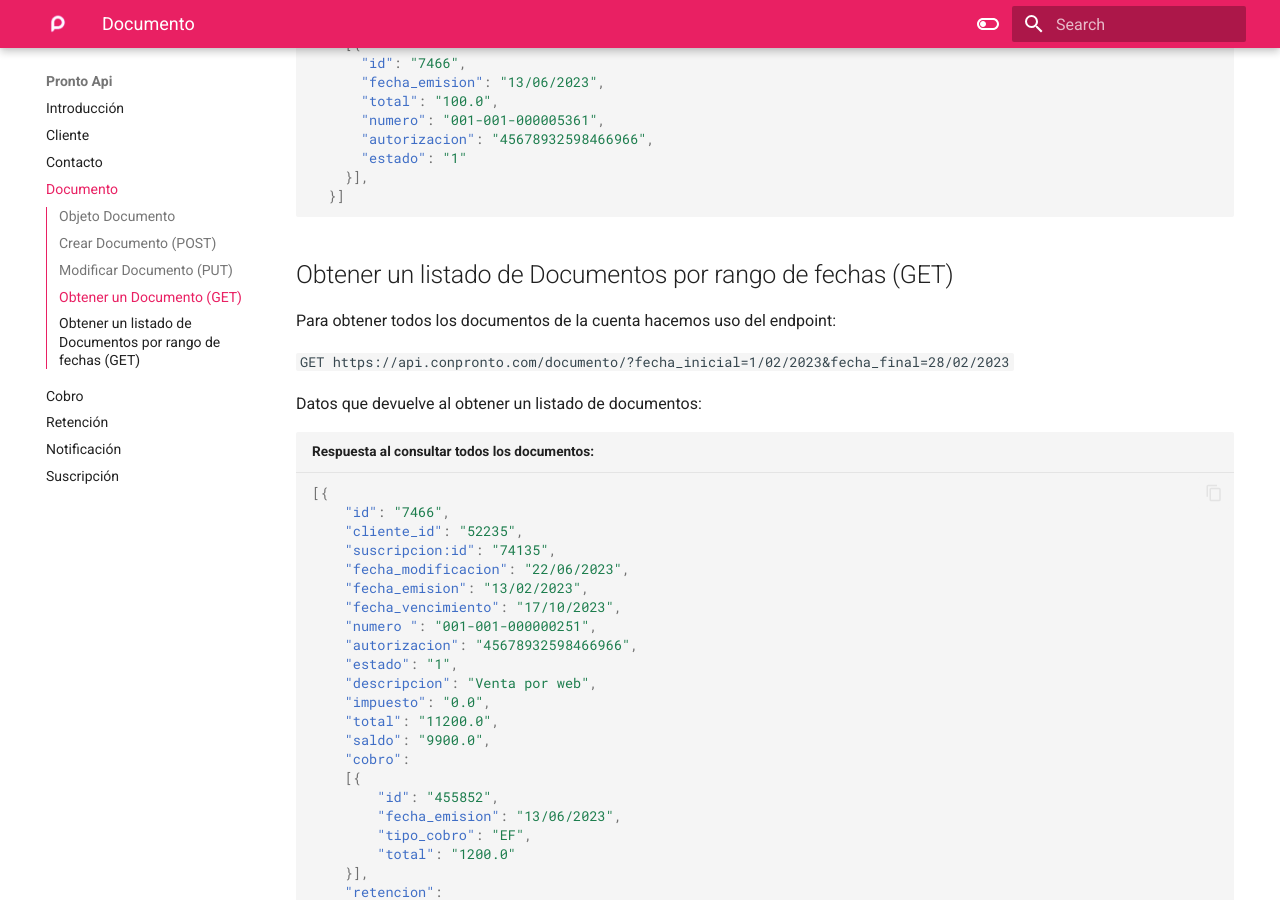
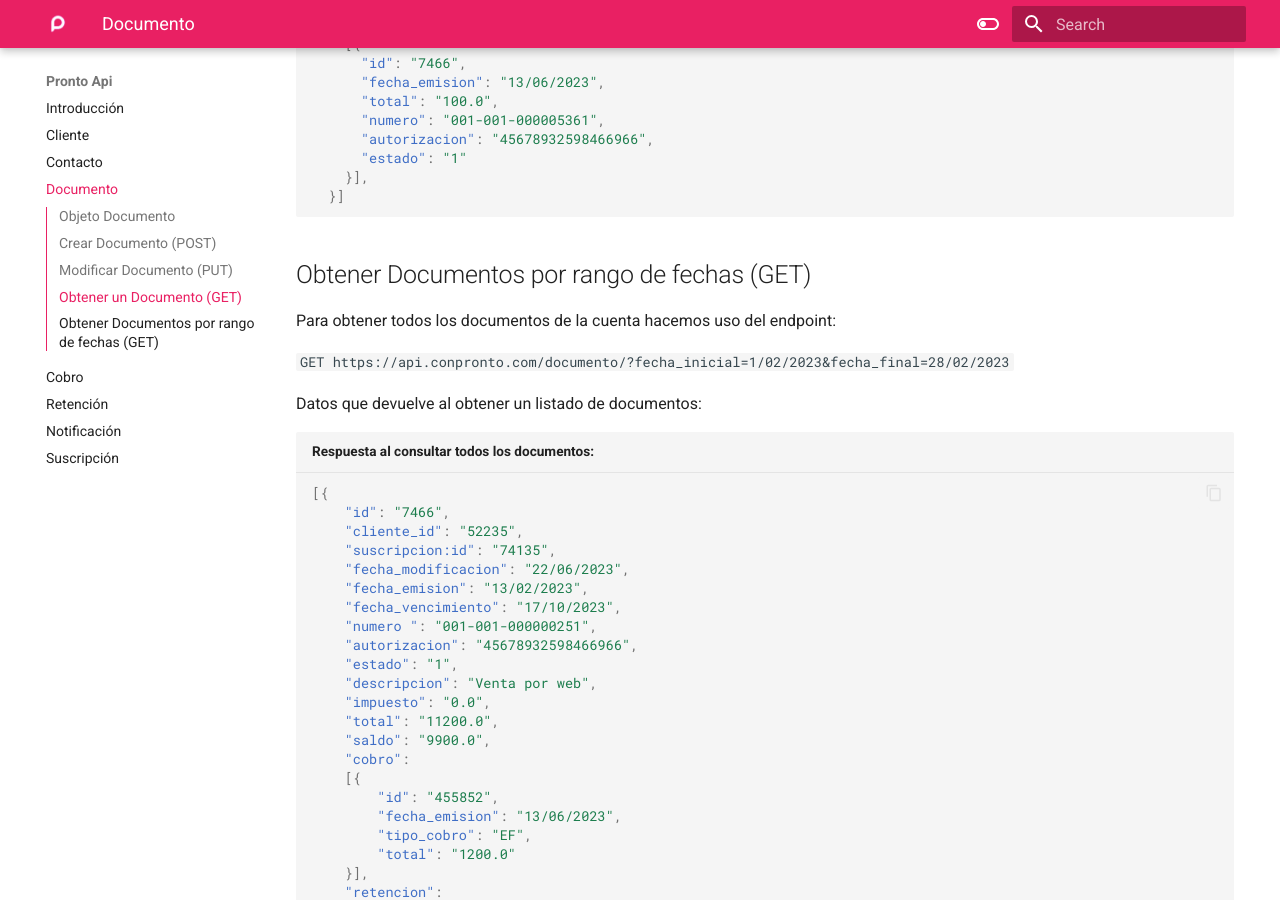
Before and after one commit to conpronto/conpronto.github.io, an MkDocs documentation site: the page built from docs/c_documentos.md, in a window 1280 px wide and 900 px high, scrolled down 4218 px. Built offline with MkDocs 1.6.1 and Material for MkDocs 9.7.7, drawn with Linux system fonts in a browser that asks for light colours.

Commit message:
update documentos

````diff
--- a/docs/c_documentos.md
+++ b/docs/c_documentos.md
@@ -182,7 +182,7 @@ Respuesta al consultar un documento:
   }]
 ```
 
-## Obtener un listado de Documentos por rango de fechas (GET)
+## Obtener Documentos por rango de fechas (GET)
 
 Para obtener todos los documentos de la cuenta hacemos uso del endpoint:
 
````
